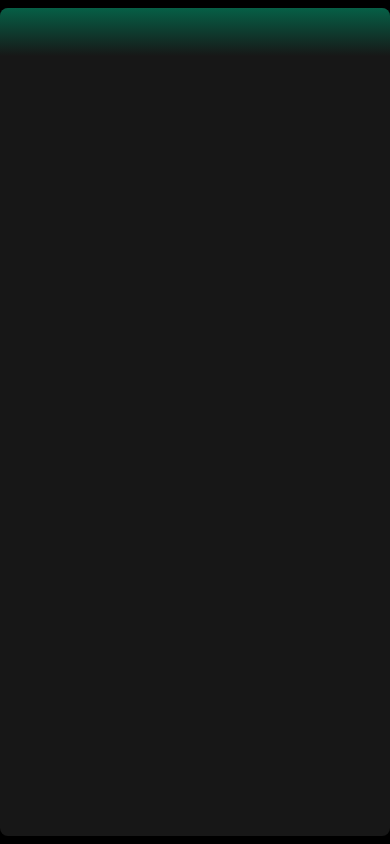
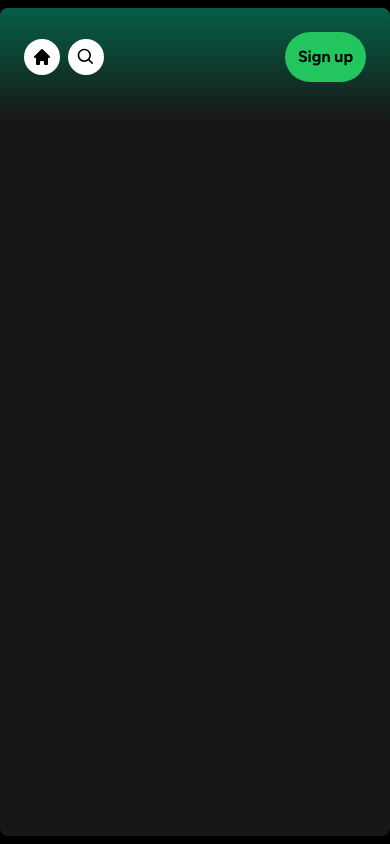
Before and after one commit to SafetImamovic/MusicStreamingService, a Next.js app: page / in a window 390 px wide. Built offline with nearby package versions, Linux system fonts and the light colour scheme.

Commit message:
Dodatni buttons

```diff
--- /dev/null
+++ b/components/Button.tsx
@@ -0,0 +1,45 @@
+import { forwardRef } from "react";
+import { twMerge } from "tailwind-merge";
+
+interface ButtonProps
+    extends React.ButtonHTMLAttributes<HTMLButtonElement> {}
+
+const Button = forwardRef<HTMLButtonElement, ButtonProps>(({
+    className,
+    children,
+    disabled,
+    type = "button",
+    ...props
+}, ref) =>{
+    return (
+        <button
+        type={type}
+        className={twMerge(`
+        w-full
+        rounded-full
+        bg-green-500
+        border
+        border-transparent
+        px-3
+        py-3
+        disabled:cursor-not-allowed
+        disabled:opacity-50
+        text-black
+        font-bold
+        hover:opacity-75
+        transition
+        `,
+        className
+    )}
+    disabled={disabled}
+    ref={ref}
+    {...props}
+        >
+            {children}
+        </button>
+    )
+})
+
+Button.displayName="Button";
+
+export default Button;
--- a/components/Header.tsx
+++ b/components/Header.tsx
@@ -2,6 +2,11 @@
 
 import { useRouter } from "next/navigation";
 import { twMerge } from "tailwind-merge";
+import { RxCaretLeft, RxCaretRight } from "react-icons/rx";
+import { HiHome } from "react-icons/hi";
+import { BiSearch } from "react-icons/bi";
+
+import Button from "./Button";
 
 interface HeaderProps{
     children: React.ReactNode;
@@ -26,7 +31,7 @@
         p-6
         `)}
         >
-            <div ClassName="
+            <div className="
             w-full
             mb-4
             flex
@@ -39,9 +44,82 @@
                 gap-x-2
                 iteams-center
                 ">
+                    <button
+                    onClick={() => router.back}
+                    className="
+                    rounded-full
+                    bg-black
+                    flex
+                    items-center
+                    justify-center
+                    hover:opacity-75
+                    transition
+                    "
+                    >
+                        <RxCaretLeft className="text-white" size={35} />
+                    </button>
 
+                    <button
+                    onClick={() => router.forward}
+                    className="
+                    rounded-full
+                    bg-black
+                    flex
+                    items-center
+                    justify-center
+                    hover:opacity-75
+                    transition
+                    "
+                    >
+                        <RxCaretRight className="text-white" size={35} />
+                    </button>
                 </div>
+                <div className="flex md:hidden gap-x-2 items-center">
+                <button
+                    className="
+                    rounded-full
+                    p-2
+                    bg-white
+                    flex
+                    items-center
+                    justify-center
+                    hover:opacity-75
+                    transition
+                    "
+                >
+                    <HiHome className="text-black" size={20}/>
+                </button>
 
+                <button
+                    className="
+                    rounded-full
+                    p-2
+                    bg-white
+                    flex
+                    items-center
+                    justify-center
+                    hover:opacity-75
+                    transition
+                    "
+                >
+                    <BiSearch className="text-black" size={20}/>
+                </button>
+                </div>
+                <div className="
+                flex
+                justify-between
+                items-center
+                gap-x-4
+                "
+                >
+                    <>
+                    <div>
+                        <Button>
+                            Sign up
+                            </Button>
+                    </div>
+                    </>
+                </div>
             </div>
         </div>
      );
```
Also changed, not shown: 1 other file (tests, documents, lock files or other folders).
